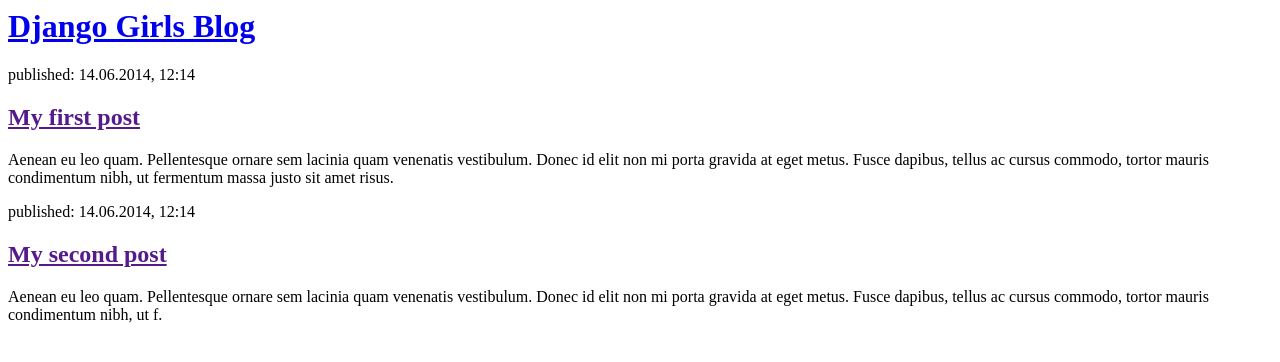
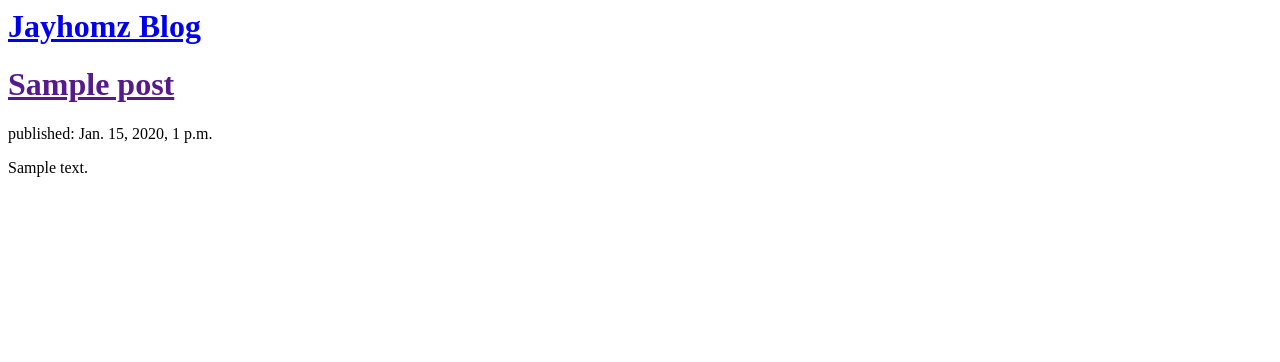
Before and after one commit to jayhomz/my-first-blog, a Django app: template myblog/templates/blog/post_list.html in a window 1280 px wide. Shown: the top 362 px of the page. Run offline with Django 3.2, Linux system fonts and the light colour scheme; the template is opened without the code that fills it: values that come from a table or form of the project are taken from there, others are empty; tables that the repository leaves empty hold one stand-in row (values such as "Sample post").

Commit message:
made the html page take post from the database

```diff
--- a/myblog/templates/blog/post_list.html
+++ b/myblog/templates/blog/post_list.html
@@ -4,19 +4,16 @@
   </head>
   <body>
       <div>
-          <h1><a href="/">Django Girls Blog</a></h1>
+        <h1><a href="/">Jayhomz Blog</a></h1>
       </div>
 
+      {% for post in posts %}
       <div>
-          <p>published: 14.06.2014, 12:14</p>
-          <h2><a href="">My first post</a></h2>
-          <p>Aenean eu leo quam. Pellentesque ornare sem lacinia quam venenatis vestibulum. Donec id elit non mi porta gravida at eget metus. Fusce dapibus, tellus ac cursus commodo, tortor mauris condimentum nibh, ut fermentum massa justo sit amet risus.</p>
+          <h1><a href="">{{ post.title }}</a></h1>
+          <p>published: {{ post.published_date }}</p>
+          <p>{{ post.text|linebreaksbr }}</p>
       </div>
+  {% endfor %}
 
-      <div>
-          <p>published: 14.06.2014, 12:14</p>
-          <h2><a href="">My second post</a></h2>
-          <p>Aenean eu leo quam. Pellentesque ornare sem lacinia quam venenatis vestibulum. Donec id elit non mi porta gravida at eget metus. Fusce dapibus, tellus ac cursus commodo, tortor mauris condimentum nibh, ut f.</p>
-      </div>
   </body>
 </html>
--- a/myblog/views.py
+++ b/myblog/views.py
@@ -1,5 +1,8 @@
 from django.shortcuts import render
+from django.utils import timezone
+from .models import Post
 
 # Create your views here. This goes to the templates folder and searches for blog/post_list.html
 def post_list(request):
-    return render(request, 'blog/post_list.html')
+    posts = Post.objects.filter(published_date__lte=timezone.now()).order_by('published_date')
+    return render(request, 'blog/post_list.html', {'posts': posts})
```
